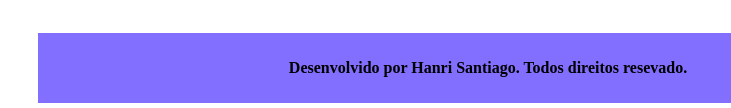
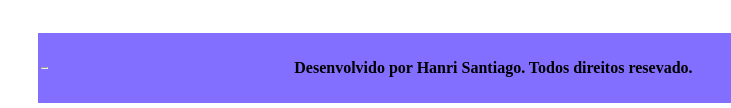
Before and after one commit to Hanri-tech/Project-Unes, a plain HTML site: page QuemSomos.html in a window 1280 px wide. Shown: the part 742-850 px from the top of the page, 152-883 px from the left. Drawn offline with Linux system fonts and the light colour scheme.

Commit message:
feita alteração no rodape, foi incluido uma linha no rodape

```diff
--- a/QuemSomos.html
+++ b/QuemSomos.html
@@ -56,7 +56,9 @@
         </table><br><br>
 
         <table border="0" width="900" height="70" align="center" style="background-color:#836FFF;">
+
             <tr align="center">
+                <td><hr></td>
                 <td><strong>Desenvolvido por Hanri Santiago. Todos direitos resevado.</strong></td>
             </tr>
         </table>
```
